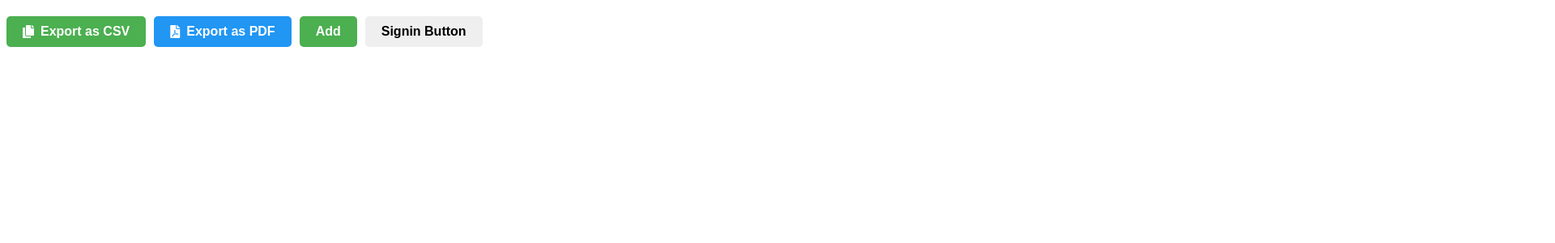
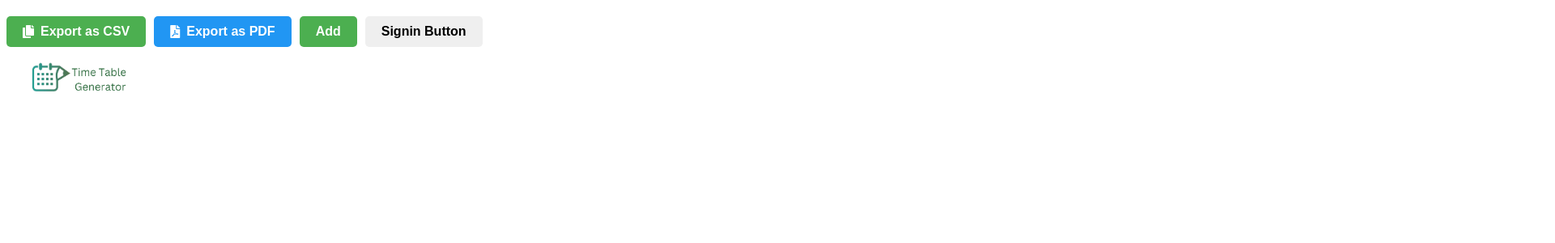
Before and after one commit to Likhith025/timetablegen, a React (Vite) app in the folder frontend/: page /view in a window 1280 px wide. Shown: the top 300 px of the page at 81% size, 1920 px wide, since content can reach past the window. Built offline with nearby package versions, Linux system fonts and the light colour scheme.

Commit message:
Changed Logo

```diff
--- a/frontend/src/pages/View.jsx
+++ b/frontend/src/pages/View.jsx
@@ -1,19 +1,30 @@
-import React from 'react'
-import logo from '../assets/logo.png'
+import React from 'react';
+import logo from '../assets/logo.png';
 
 const View = () => {
   return (
     <div>
-        <div className="export-buttons">
-      <button className="csv-btn">Export as CSV</button>
-      <button className="pdf-btn">Export as PDF</button>
-      <button className="add-btn">Add</button>
-      <button >Signin Button</button>
+      <div className="export-buttons">
+        <button className="csv-btn">Export as CSV</button>
+        <button className="pdf-btn">Export as PDF</button>
+        <button className="add-btn">Add</button>
+        <button>Signin Button</button>
+      </div>
 
-    </div>
-      <img src={logo} alt="Data" />
-    </div>
-  )
-}
+      {/* Image with styles to bring it to the front */}
+      <img
+        src={logo}
+        alt="Logo"
+        style={{
+          position: 'absolute',
+          top: '20px',
+          left: '20px',
+          width: '150px',
+          height: '150px',
+          zIndex: 9999
+        }}
+      />    </div>
+  );
+};
 
-export default View
+export default View;
```
